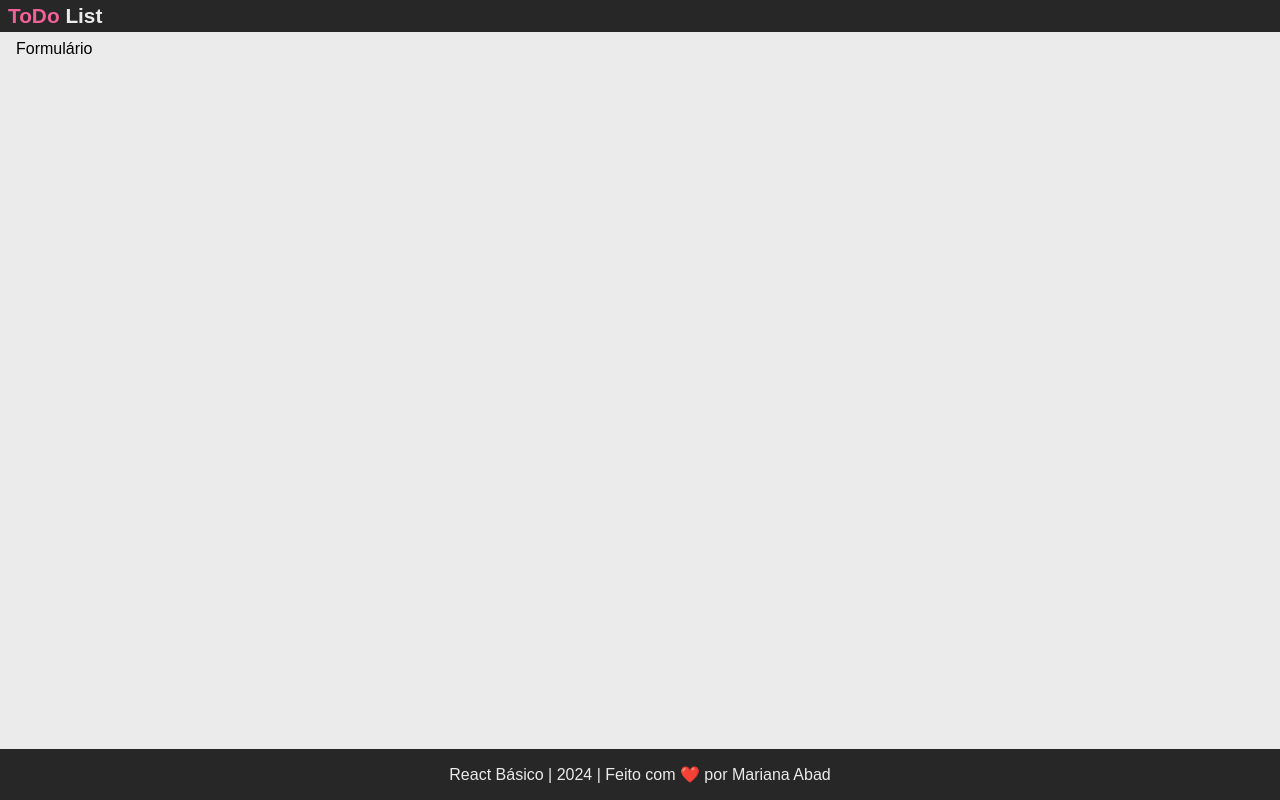
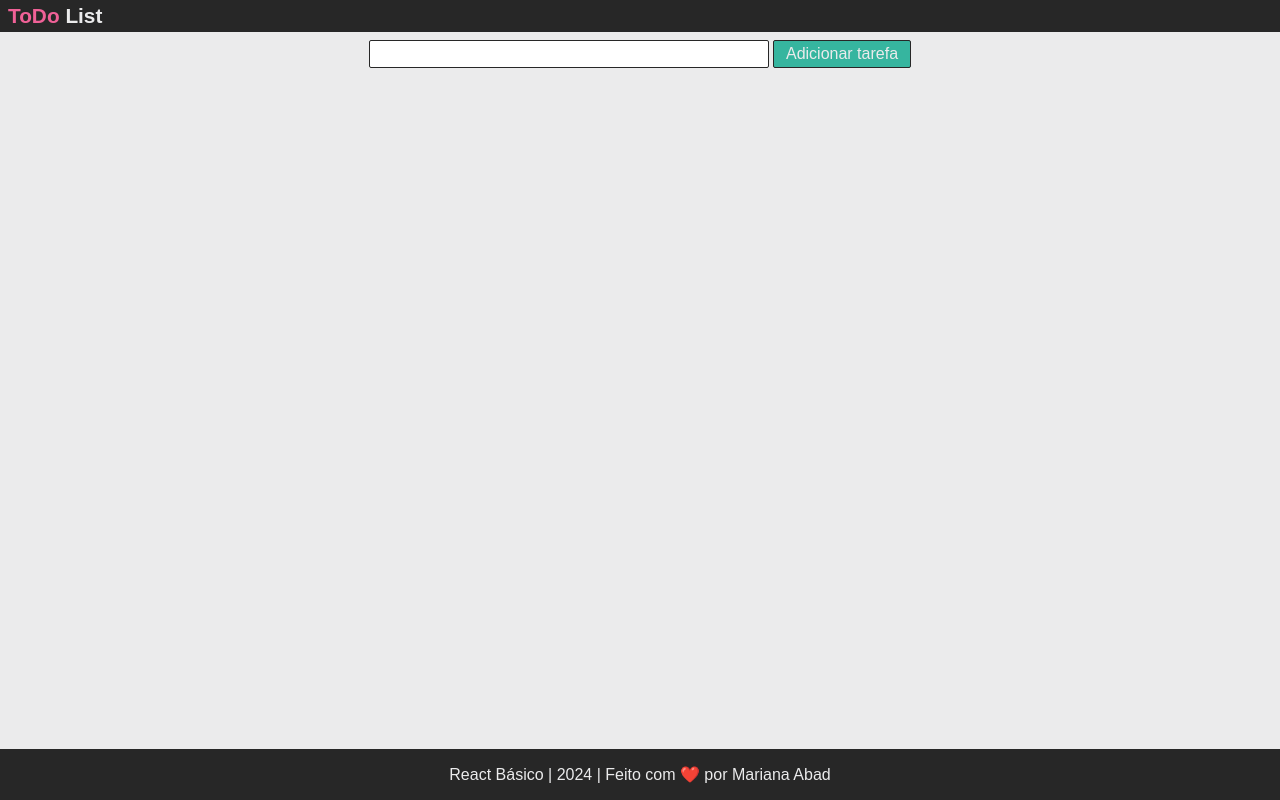
Before and after one commit to maaryhabad/react-todolist, a React (Vite) app: page / in a window 1280 px wide. Built offline with nearby package versions, Linux system fonts and the light colour scheme.

Commit message:
create TaskForm component

```diff
--- /dev/null
+++ b/src/components/button/button.jsx
@@ -0,0 +1,13 @@
+import { BUTTON_TYPE } from "./constants";
+import style from "./button.module.css";
+
+const Button = (props) => {
+    const { text, type=BUTTON_TYPE.PRIMARY, ...otherProps } = props;
+    return (
+        <button className={style.Button} type={type} {...otherProps} >
+            { text }
+        </button>
+    )
+}
+
+export { Button }
--- /dev/null
+++ b/src/components/button/button.module.css
@@ -0,0 +1,14 @@
+.Button {
+    border: 1px solid var(--preto);
+    padding: 0.25rem 0.75rem;
+    border-radius: 2px;
+}
+
+.Button[type="primary"] {
+    background-color: var(--verde);
+    color: var(--cinza);
+}
+.Button[type="secondary"] {
+    background-color: var(--rosa);
+    color: var(--cinza);
+}
--- /dev/null
+++ b/src/components/button/constants.js
@@ -0,0 +1,6 @@
+const BUTTON_TYPE = {
+    PRIMARY: "primary",
+    SECONDARY: "secondary"
+}
+
+export { BUTTON_TYPE }
--- /dev/null
+++ b/src/components/button/index.js
@@ -0,0 +1 @@
+export * from './button'
--- a/src/components/createTaskForm/createTaskForm.jsx
+++ b/src/components/createTaskForm/createTaskForm.jsx
@@ -1,10 +1,11 @@
-
-
+import { TextField, Button } from "../../components"
+import style from "./createTaskForm.module.css"
 
 const CreateTaskForm = () => {
     return (
-        <form>
-            Formulário
+        <form className={style.CreateTaskForm}>
+            <TextField/>
+            <Button text="Adicionar tarefa"/>
         </form>
     )
 }
--- /dev/null
+++ b/src/components/createTaskForm/createTaskForm.module.css
@@ -0,0 +1,5 @@
+.CreateTaskForm {
+    display: flex;
+    justify-content: center;
+    gap: 0.25rem;
+}
--- a/src/components/index.js
+++ b/src/components/index.js
@@ -1,4 +1,6 @@
+export * from './button'
 export * from './content'
 export * from './createTaskForm'
 export * from './footer'
 export * from './header'
+export * from './textField'
--- /dev/null
+++ b/src/components/textField/index.js
@@ -0,0 +1 @@
+export * from './textField'
--- /dev/null
+++ b/src/components/textField/textField.jsx
@@ -0,0 +1,9 @@
+import style from './textField.module.css'
+
+const TextField = (props) => {
+    return (
+        <input className={style.TextField} type="text" {...props} />
+    );
+}
+
+export { TextField };
--- /dev/null
+++ b/src/components/textField/textField.module.css
@@ -0,0 +1,6 @@
+.TextField {
+    border: 1px solid var(--preto);
+    padding: 0.25rem 0.75rem;
+    border-radius: 2px;
+    width: 25rem;
+}
```
